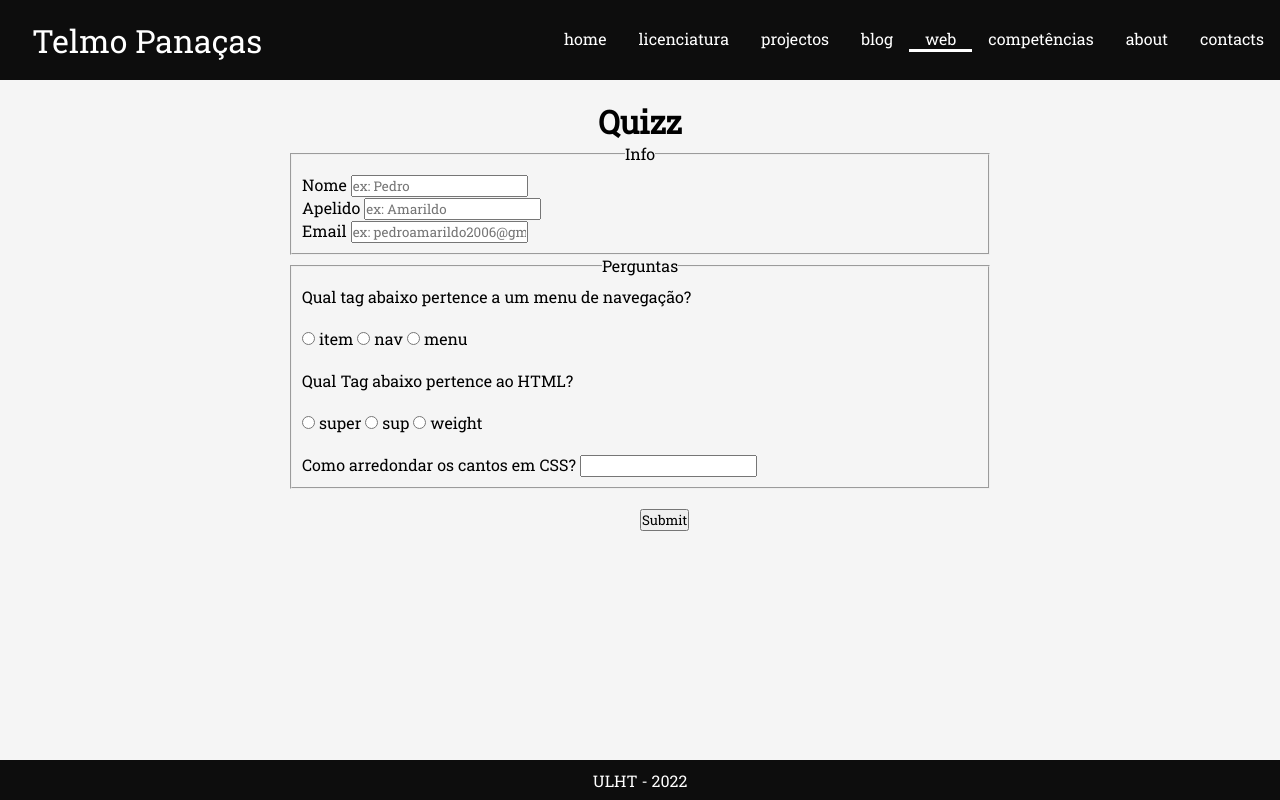
After one commit to telmo-a22001972/portfolio, a Django app: page /web in a window 1280 px wide. The commit adds this page. Run offline with Django 4.2, Linux system fonts and the light colour scheme; parts of the project's set-up code (start-up, migrations or seed data) failed here and were passed over.

Commit message:
Quizz feito

```diff
--- a/portfolio/admin.py
+++ b/portfolio/admin.py
@@ -1,6 +1,7 @@
 from django.contrib import admin
 
 # Register your models here.
-from portfolio.models import Post
+from portfolio.models import *
 
 admin.site.register(Post)
+admin.site.register(PontuacaoQuizz)
--- a/portfolio/forms.py
+++ b/portfolio/forms.py
@@ -1,6 +1,6 @@
 from django.forms import ModelForm
 
-from .models import Post
+from .models import *
 
 class PostForm(ModelForm):
     class Meta:
--- a/portfolio/static/portfolio/css/styles_layout.css
+++ b/portfolio/static/portfolio/css/styles_layout.css
@@ -12,6 +12,7 @@ main {
 }
 
 .header {
+    min-height: 10vh;
     height: 10vh;
     background: #0d0d0d;
     color: white;
@@ -41,6 +42,7 @@ main {
 
 footer {
     min-height: 5vh;
+    height: 5vh;
     color: white;
     background: #0d0d0d;
     text-align: center;
--- /dev/null
+++ b/portfolio/static/portfolio/css/styles_web.css
@@ -0,0 +1,44 @@
+.button_web {
+    border-bottom: 3px solid white;
+}
+
+main {
+    background: url("../images/web_bg_2.jpg") no-repeat fixed center;
+    background: #F5F5F5;
+
+}
+
+.quizz_div {
+    padding: 20px;
+}
+
+.quizz_titulo {
+    text-align: center;
+}
+
+.info_container {
+    width: 700px;
+    margin: auto;
+}
+
+legend {
+    text-align: center;
+}
+
+fieldset {
+    padding: 10px;
+}
+
+
+
+.perguntas_container {
+    width: 700px;
+    margin: auto;
+
+}
+
+.submit_btn {
+    position: absolute;
+    margin-top: 20px;
+    left: 50%;
+}
--- a/portfolio/templates/portfolio/criar_post.html
+++ b/portfolio/templates/portfolio/criar_post.html
@@ -8,7 +8,7 @@
     <div class="container">
         <form action="" method="POST">
             {% csrf_token %}
-            {{form.as_p}}
+            {{pontuacao.as_p}}
             <input type="submit" value="Post">
         </form>
 
--- a/portfolio/templates/portfolio/layout.html
+++ b/portfolio/templates/portfolio/layout.html
@@ -18,6 +18,7 @@
             <a href="{% url 'portfolio:licenciatura' %}" class="button_licenciatura">licenciatura</a>
             <a href="{% url 'portfolio:projetos' %}" class="button_projectos">projectos</a>
             <a href="{% url 'portfolio:posts' %}" class="button_blog">blog</a>
+            <a href="{% url 'portfolio:web' %}" class="button_web">web</a>
             <a href="{% url 'portfolio:competencias' %}" class="button_competencias">competências</a>
             <a href="">about</a>
             <a href="">contacts</a>
--- /dev/null
+++ b/portfolio/templates/portfolio/web.html
@@ -0,0 +1,67 @@
+{%  extends 'portfolio/layout.html' %}
+
+{% block main %}
+    {% load static %}
+    <link rel="stylesheet" href="{% static 'portfolio/css/styles_web.css' %}" type="text/css">
+
+	<div class="quizz_div">
+        <h1 class="quizz_titulo">Quizz</h1>
+         <form method="POST" action="" enctype="multipart/form-data">
+             {% csrf_token %}
+             <div class="info_container">
+                <fieldset>
+                    <legend class="info_legend">Info</legend>
+                    <p>Nome <input type="text" name="nome" placeholder="ex: Pedro" required></p>
+                    <p>Apelido <input type="text" name="apelido" placeholder="ex: Amarildo" required></p>
+                    <p>Email <input type="email" name="email" placeholder="ex: pedroamarildo2006@gmail.com" required></p>
+                </fieldset>
+             </div>
+
+             <div class="perguntas_container">
+                <fieldset>
+                    <legend>Perguntas</legend>
+                    <div>
+                        <p>Qual tag abaixo pertence a um menu de navegação?</p>
+                            <br>
+                            <input type="radio" name="p1" value="Item" id="item">
+                            <label for="item">item</label>
+                            <input type="radio" name="p1" value="Nav" id="nav">
+                            <label for="nav">nav</label>
+                            <input type="radio" name="p1" value="Menu" id="menu">
+                            <label for="menu">menu</label>
+
+                    </div>
+                    <br>
+                    <div>
+                        <p>Qual Tag abaixo pertence ao HTML?</p>
+                        <br>
+                        <input type="radio" name="p2" value="Super" id="super">
+                        <label for="super">super</label>
+                        <input type="radio" name="p2" value="Sup" id="sup">
+                        <label for="sup">sup</label>
+                        <input type="radio" name="p2" value="Weight" id="weight">
+                        <label for="weight">weight</label>
+
+                    </div>
+                    <br>
+                    <div>
+                        <label for="opcoes2">Como arredondar os cantos em CSS?</label>
+                        <input list="opcoes" name="p3" id="opcoes2">
+                        <datalist id="opcoes">
+                            <option value="border[round]: 30px;"></option>
+                            <option value="corner-effect: round;"></option>
+                            <option value="border-radius: 30px;"></option>
+                            <option value="alpha-effect: round-corner;"></option>
+                        </datalist>
+                    </div>
+
+                </fieldset>
+             </div>
+            <input type="submit" value="Submit" class="submit_btn">
+            </form>
+
+    </div>
+
+
+
+{% endblock %}
--- a/portfolio/urls.py
+++ b/portfolio/urls.py
@@ -17,6 +17,7 @@ urlpatterns = [
     path('licenciatura', views.licenciatura_page_view, name="licenciatura"),
     path('posts', views.posts_page_view, name="posts"),
     path('criar_post', views.criar_post_page_view, name="criar_post"),
+    path('web', views.web_page_view, name="web"),
 
 
 ]
--- a/portfolio/views.py
+++ b/portfolio/views.py
@@ -1,38 +1,48 @@
 from django.http import HttpResponseRedirect
 from django.shortcuts import render
-from django.urls import reverse
 
 from .forms import PostForm
-from .models import Post
+from .models import *
 # Create your views here.
+from .quizz_functs import pontuacao_quizz
+
 
 def home_page_view(request):
     return render(request, 'portfolio/home.html')
 
+
 def layout_page_view(request):
     return render(request, 'portfolio/layout.html')
+
 
 def about_page_view(request):
     return render(request, 'portfolio/about.html')
 
+
 def apresentacao_page_view(request):
     return render(request, 'portfolio/apresentacao.html')
+
 
 def competencias_page_view(request):
     return render(request, 'portfolio/competencias.html')
 
+
 def formacao_page_view(request):
     return render(request, 'portfolio')
+
 
 def projetos_page_view(request):
     return render(request, 'portfolio/projetos.html')
 
+
 def licenciatura_page_view(request):
     return render(request, 'portfolio/licenciatura.html')
+
 
 def posts_page_view(request):
     context = {'posts': sorted(Post.objects.all(), key=lambda objeto:objeto.criacao, reverse=True)}
     return render(request, 'portfolio/posts.html', context)
+
 
 def criar_post_page_view(request):
     form = PostForm(request.POST or None)
@@ -43,3 +53,14 @@ def criar_post_page_view(request):
     context = {'form':form}
 
     return render(request, 'portfolio/criar_post.html', context)
+
+
+def web_page_view(request):
+    if request.method == 'POST':
+        name = request.POST['nome']+" "+request.POST['apelido']
+        pontuacao = pontuacao_quizz(request)
+
+        r = PontuacaoQuizz(nome = name, pontuacao=pontuacao)
+        r.save()
+
+    return render(request, 'portfolio/web.html')
```
Also changed, not shown: portfolio/models.py (+8 -0 lines), portfolio/quizz_functs.py (added, +16 -0 lines), README.md (added), portfolio/static/portfolio/images/web_bg_1.jpg (added), portfolio/static/portfolio/images/web_bg_2.jpg (added).
